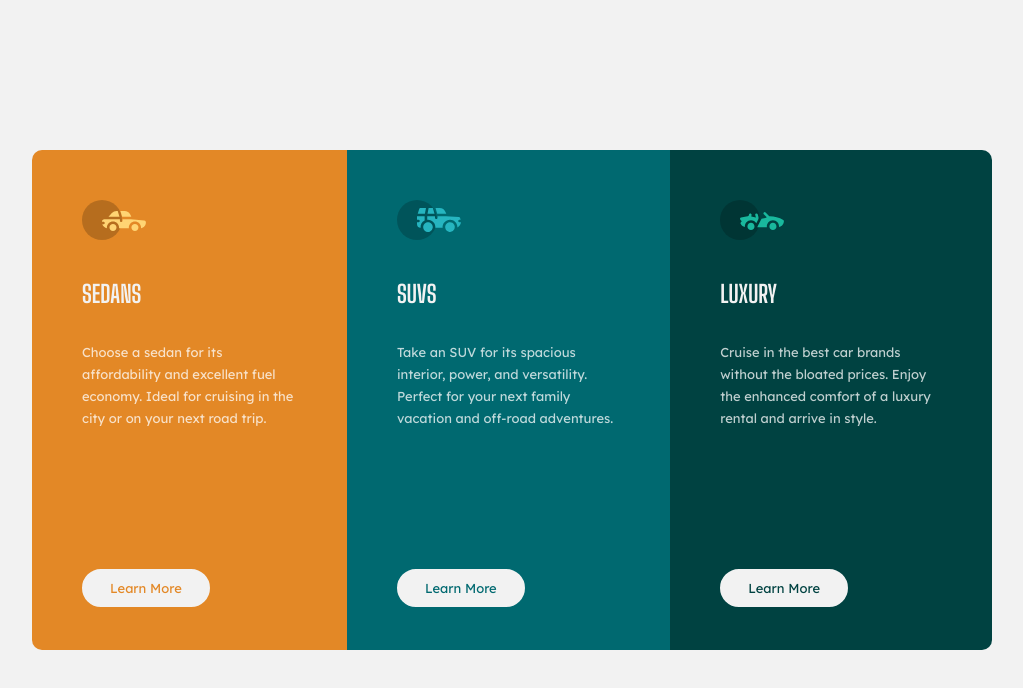
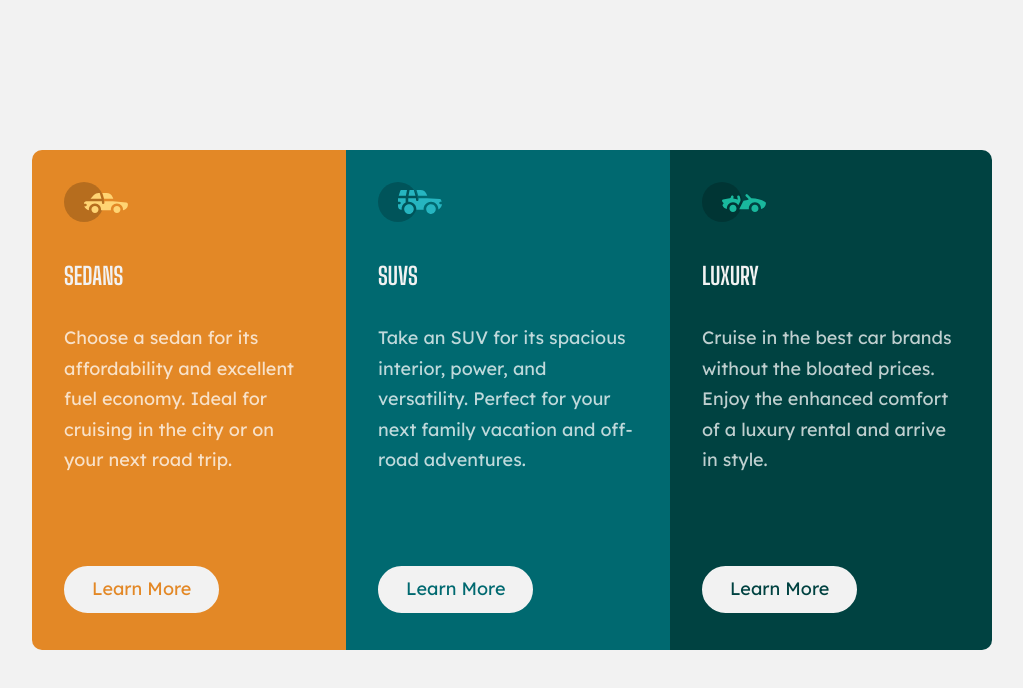
Before and after one commit to Meritdike/3-column-preview-card, a plain HTML site: page index.html in a window 1280 px wide. Shown: the whole page, without its empty margins (128-1151 px from the left). Drawn offline with Linux system fonts and the light colour scheme.

Commit message:
ch:modified

```diff
--- a/css/style.css
+++ b/css/style.css
@@ -73,7 +73,7 @@
 
 .column {
     height: 500px;
-    padding: 50px;
+    padding: 32px;
 }
 
 .column h1 {
@@ -85,16 +85,16 @@
 
 .column p {
     color: hsla(0, 0%, 100%, 0.75);
-    font-size: 13px;
+    font-size: 18px;
 }
 
 .column a {
     display: inline-block;
-    margin-top: 140px;
+    margin-top: 90px;
     text-decoration: none;
     background-color: hsl(0, 0%, 95%);
     border: 2px solid hsl(0, 0%, 95%);
     border-radius: 25px;
     padding: 6px 26px;
-    font-size: 13px;
+    font-size: 18px;
 }
```
